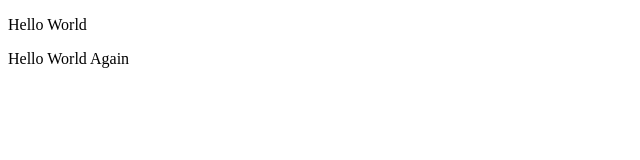
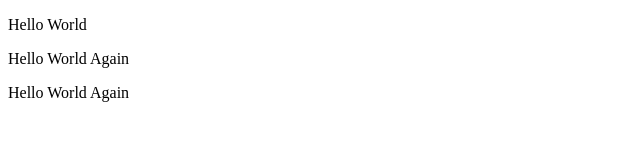
Before and after one commit to jeanborger/jan-2021, a plain HTML site: page index.html in a window 1280 px wide. Shown: the whole page, without its empty margins (0-640 px from the left). Drawn offline with Linux system fonts and the light colour scheme.

Commit message:
latest change

```diff
--- a/index.html
+++ b/index.html
@@ -7,8 +7,8 @@
 </head>
 <body>
     <p>Hello World</p>
-    <p>Hello World Again
-
+    <p>Hello World Again</p>
+    <p>Hello World Again</p>
     </p>
 </body>
 </html>
```
